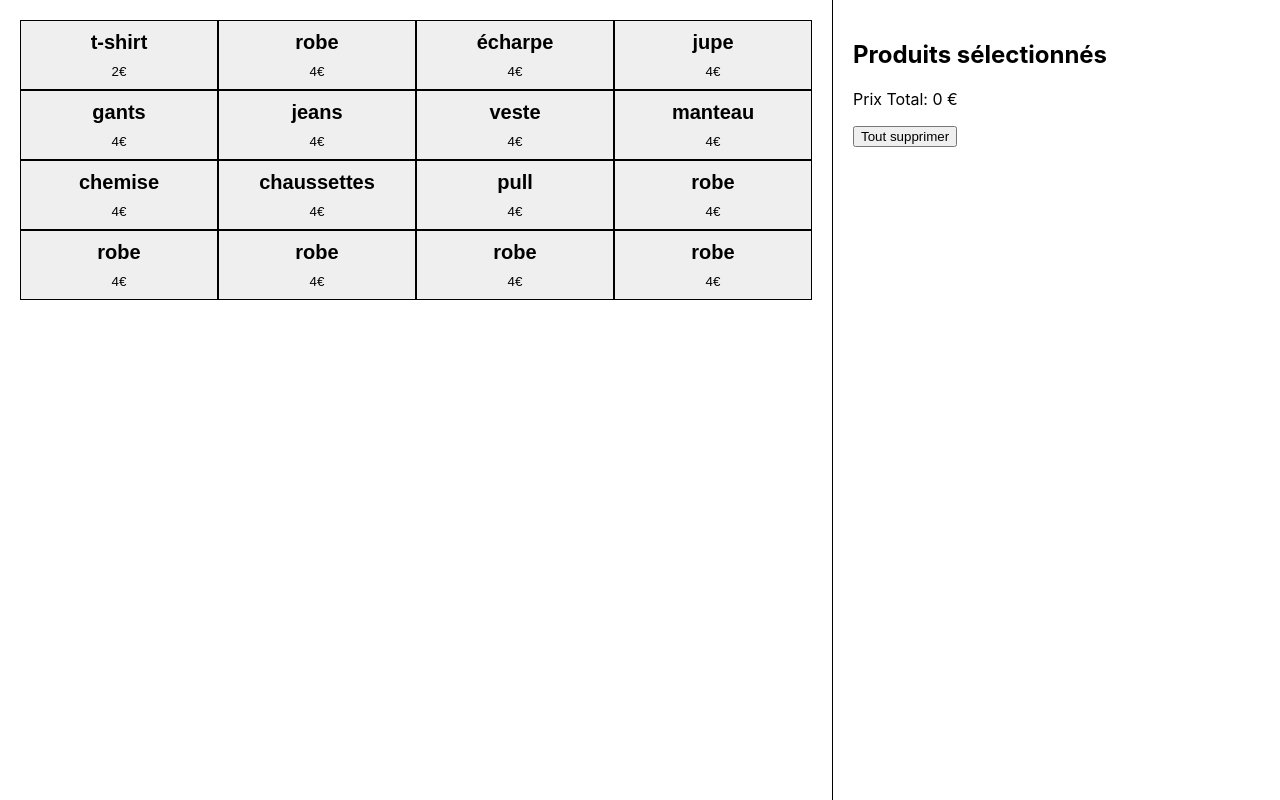
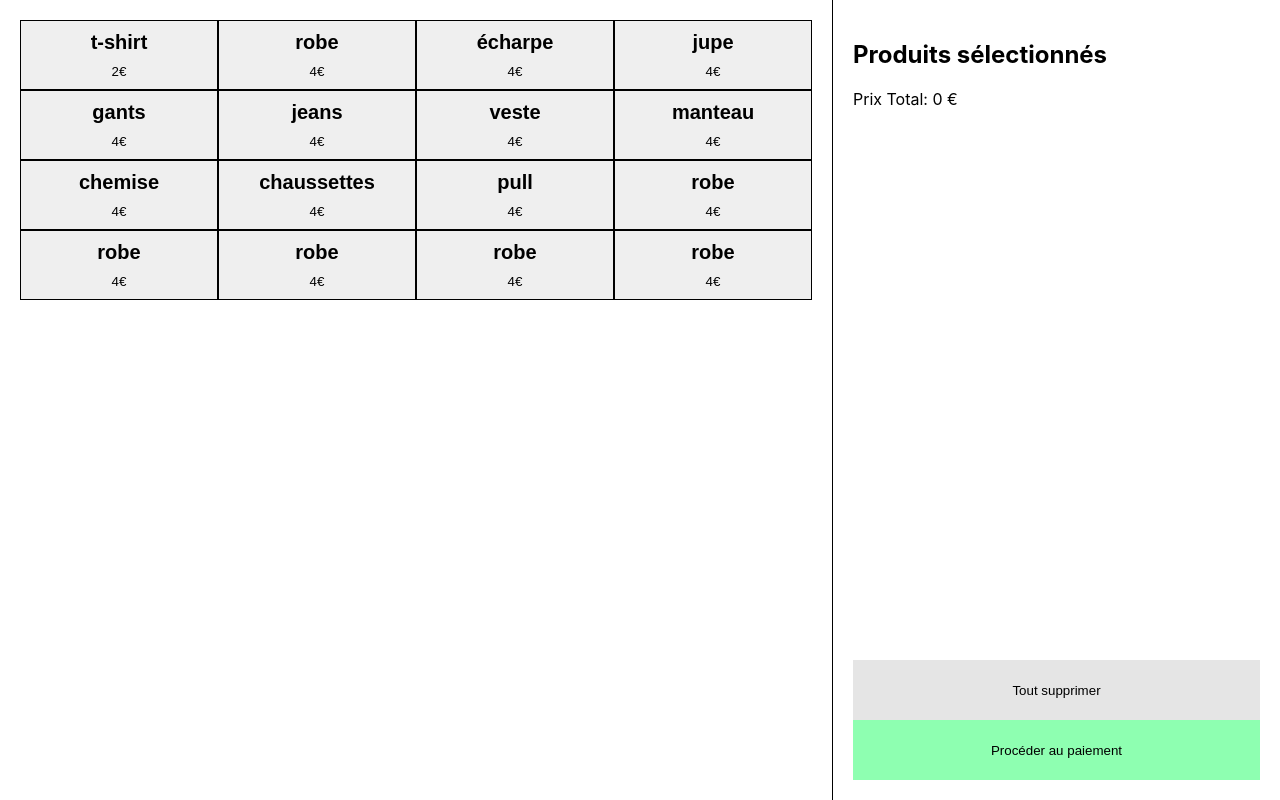
Before and after one commit to clementschmouker/PoS-react, a React (Create React App) app: page / in a window 1280 px wide. Built offline with nearby package versions, Linux system fonts and the light colour scheme.

Commit message:
improved visuals for cart component

```diff
--- a/src/App.jsx
+++ b/src/App.jsx
@@ -38,6 +38,19 @@ export default class App extends Component {
     }
     // update cart total price
     selected.totalPrice += data.price;
+    this.setState(selected);
+  }
+
+  decreaseFromCart = (index, data) => { // remove one instance of product from cart
+    const selected = this.state;
+    const exists = selected.cart.find(el => el.id === data.id);
+    if (exists) {
+      exists.quantity -= 1;
+    }
+    if (exists.quantity <= 0) {
+      selected.cart.splice(index, 1);
+    }
+    selected.totalPrice -= data.price;
     this.setState(selected);
   }
 
@@ -84,7 +97,13 @@ export default class App extends Component {
             </div>
           </div>
         )}
-        <Cart datas={selected.cart} totalPrice={selected.totalPrice} removeStack={this.removeFromCart} emptyCartClick={this.emptyCartClick} />
+        <Cart datas={selected.cart}
+              totalPrice={selected.totalPrice}
+              removeStack={this.removeFromCart}
+              emptyCartClick={this.emptyCartClick}
+              decreaseFromCart={this.decreaseFromCart}
+              addToCart={this.addToCart}
+        />
       </div>
     );
   }
--- a/src/components/Cart/Cart.jsx
+++ b/src/components/Cart/Cart.jsx
@@ -10,6 +10,8 @@ export default class Cart extends Component {
     this.datas = props.datas;
     this.removeStack = props.removeStack;
     this.emptyCartClick = props.emptyCartClick;
+    this.decreaseFromCart = props.decreaseFromCart;
+    this.addToCart = props.addToCart;
   }
 
   render() {
@@ -17,9 +19,10 @@ export default class Cart extends Component {
     return (
       <div className="cart">
         <div className="cart__wrapper">
-          <h2 className="cart__title">Produits sélectionnés</h2>
-          <p className="cart__price">Prix Total: {totalPrice} €</p>
-          <button type="button" onClick={(() => this.emptyCartClick())}>Tout supprimer</button>
+          <div className="cart__infos">
+            <h2 className="cart__infos__title">Produits sélectionnés</h2>
+            <p className="cart__infos__price">Prix Total: {totalPrice} €</p>
+          </div>
           <ul className="cart__list">
             {this.datas.map((value, index) => {
               return (
@@ -28,11 +31,21 @@ export default class Cart extends Component {
                     <h3>{value.name} x {value.quantity}</h3>
                     <span>{value.price * value.quantity}€</span>
                   </div>
-                  <button type="button" onClick={(() => this.removeStack(index, value))}>Retirer</button>
+                  <div className="cart__list__el__actions button-list">
+                    <div className="button-list__manipulate">
+                      <button type="button" onClick={(() => this.addToCart(value))}>+1</button>
+                      <button type="button" onClick={(() => this.decreaseFromCart(index, value))}>-1</button>
+                    </div>
+                    <button type="button" onClick={(() => this.removeStack(index, value))}>Retirer</button>
+                  </div>
                 </li>
               );
             })}
           </ul>
+          <div className="cart__actions">
+            <button className="cart__actions__cancel" type="button" onClick={(() => this.emptyCartClick())}>Tout supprimer</button>
+            <button className="cart__actions__proceed" type="button">Procéder au paiement</button>
+          </div>
         </div>
       </div>
     );
--- a/src/components/Cart/Cart.scss
+++ b/src/components/Cart/Cart.scss
@@ -7,18 +7,27 @@
 }
 
 .cart__wrapper {
-  overflow-y: scroll;
   position: absolute;
   top: 0;
   right: 0;
   bottom: 0;
   left: 0;
-  padding: 2rem;
+
+  & > * {
+    padding: 2rem;
+  }
 }
 
+// Cart Infos
+.cart__infos {
+  height: 20vh;
+}
+
+// Cart List
 .cart__list {
+  overflow-y: scroll;
+  height: 60vh;
   margin: 0;
-  padding: 0;
   list-style: none;
 }
 
@@ -39,7 +48,38 @@
   }
 }
 
+.cart__list__el__actions {
+  display: flex;
+}
 
+.button-list__manipulate {
+  display: flex;
+  flex-direction: column;
+}
+
+
+// Cart Actions
+.cart__actions {
+  display: flex;
+  flex-direction: column;
+  height: 20vh;
+
+  button {
+    height: 100%;
+    border: none;
+  }
+}
+
+.cart__actions__cancel {
+  background: rgba(0, 0, 0, .1);
+}
+
+.cart__actions__proceed {
+  background: rgba(30, 255, 100, .5);
+}
+
+
+// Popups
 .empty-validate {
   position: fixed;
   z-index: 10;
```
